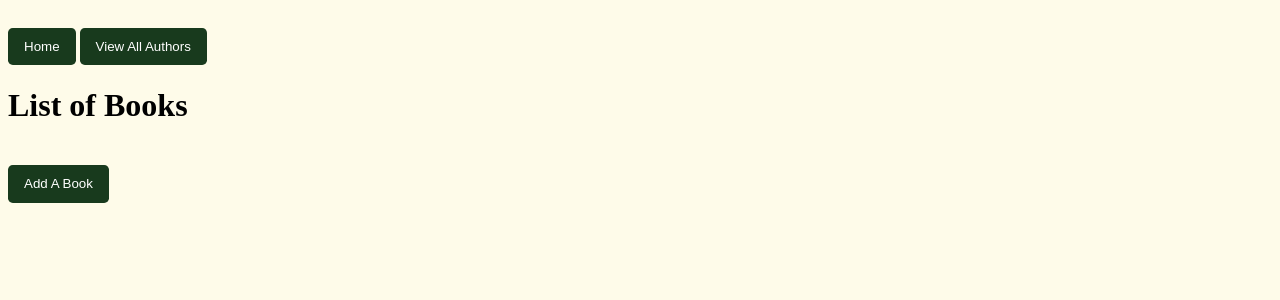
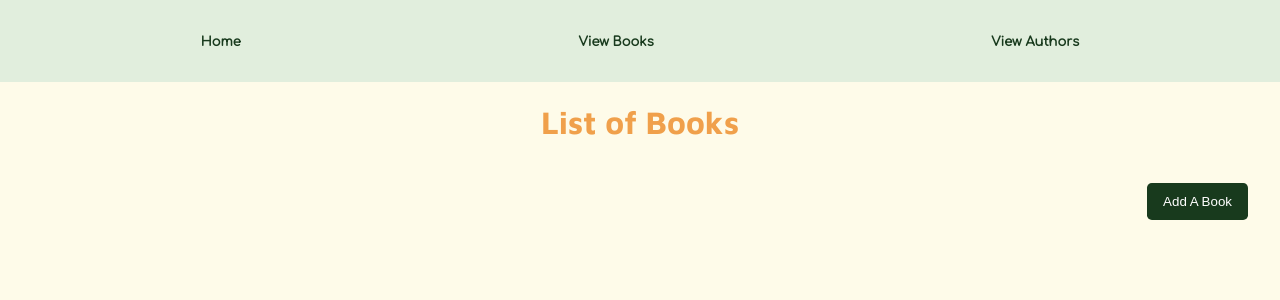
Before and after one commit to ShazSeatter/Book_Bucket_List, a Flask app: page /books in a window 1280 px wide. Shown: the top 300 px of the page. Run offline with Flask 2, Linux system fonts and the light colour scheme; data that the repository does not hold is empty; some libraries are stand-ins or nearby versions.

Commit message:
added nav bar, styling changes

```diff
--- a/static/style.css
+++ b/static/style.css
@@ -1,7 +1,31 @@
 body {
     background-color: #fefbe9;
+    margin: 0;
 }
 
+.nav {
+    display:flex;
+    list-style: none;
+    justify-content: space-around;
+    background-color: #e1eedd;
+    margin-top: 0;
+    padding: 2rem;
+}
+
+.nav-links > a {
+    text-decoration: none;
+    color:#183a1d;
+    font-family: 'Comfortaa', cursive;
+    font-size: small;
+    font-weight: 700;
+}
+
+.nav-links > a:hover {
+    text-decoration: underline;
+    color:#183a1d;
+    cursor: pointer;
+    font-style: italic;
+}
 
 .main-header {
     margin-top: 20px;
@@ -67,7 +91,6 @@ header > h1 {
 }
 
 
-
 /* BOOKS INDEX PAGE */
 
 .saved-books-container {
@@ -76,6 +99,19 @@ header > h1 {
     flex-wrap: wrap;
 }
 
+.book-page-header {
+    text-align: center;
+    color: #f0a04b;
+    font-family: 'Maven Pro', sans-serif;
+
+}
+
+.add-book-btn {
+    display: flex;
+    justify-content: flex-end;
+    margin-right: 2rem;
+
+}
 .book {
     margin: 2rem;
     background-color:#e1eedd;
@@ -96,10 +132,11 @@ header > h1 {
 }
 
 
-
 .extra-margin {
     margin-top: 2rem;
 }
+
+
 
 /* ADDING NEW BOOK - HTML PAGE */
 
--- a/templates/authors/index.html
+++ b/templates/authors/index.html
@@ -1,8 +1,6 @@
 {% extends 'base.html' %}
 
 {% block content %}
-<button class="btn-main"><a href="/">Home</a></button>
-<button class="btn-main"><a href="/books">View All Books</a></button>
 <h1>Authors</h1>
 
 {% for author in all_authors %}
--- a/templates/authors/new.html
+++ b/templates/authors/new.html
@@ -2,9 +2,6 @@
 
 
 {% block content %}
-<button class="btn-main"><a href="/">Home</a></button>
-<button class="btn-main"><a href="/books">View All Books</a></button>
-<button class="btn-main"><a href="/authors">View All Authors</a></button>
 <form action="/authors" method="post">
     <h4>Author Info</h4>
     <div>
--- a/templates/base.html
+++ b/templates/base.html
@@ -4,15 +4,21 @@
     <meta charset="UTF-8">
     <meta http-equiv="X-UA-Compatible" content="IE=edge">
     <meta name="viewport" content="width=device-width, initial-scale=1.0">
-    <link rel="stylesheet" href="https://stackpath.bootstrapcdn.com/font-awesome/4.7.0/css/font-awesome.min.css" crossorigin="anonymous">
     <link rel="preconnect" href="https://fonts.googleapis.com">
     <link rel="preconnect" href="https://fonts.gstatic.com" crossorigin>
     <link href="https://fonts.googleapis.com/css2?family=Comfortaa&family=Maven+Pro:wght@400;500;600;700&display=swap" rel="stylesheet">
+    <link rel="stylesheet" href="https://stackpath.bootstrapcdn.com/font-awesome/4.7.0/css/font-awesome.min.css" crossorigin="anonymous">
     <link rel="stylesheet" href="{{ url_for('static', filename='style.css') }}">
     <title>{{ title }} - Book Bucket List</title>
 </head>
 <body>
-
+<nav>
+    <ul class="nav">
+        <li class="nav-links"><a href="/">Home</a></li>
+        <li class="nav-links"><a href="/books">View Books</a></li>
+        <li class="nav-links"><a href="/authors">View Authors</a></li>
+    </ul>
+</nav>
 {% block content %}
 
 {% endblock %}
--- a/templates/books/index.html
+++ b/templates/books/index.html
@@ -2,16 +2,18 @@
 
 {% block content %}
 <!-- displaying book cards on page  -->
-<button class="btn-main"><a href="/">Home</a></button>
-<button class="btn-main"><a href="/authors">View All Authors</a></button>
-    <header>
+    <header class="book-page-header">
         <h1>List of Books</h1>
     </header>
+    <div class="add-book-btn">
+        <button class="btn-main"><a href="/books/new">Add A Book</a></button>
+    </div>
     <section class="books-card-section">
         <div class="saved-books-container">
             {% for book in all_books %}
             <div class="book">
-                <h3 class="book-tags">Title</h3>
+            <!-- NEED TO FIX THIS - FONT AWESOME NOT WORKING -->
+                    <h3 class="book-tags">Tile</h3>
                     <p class="book-font-size">{{book.title}}</p>
 
                     <span class="book-font-size"> by <i>{{book.author.full_name()}}</i></span>
@@ -29,7 +31,7 @@
                         <input type="submit" value="Update">
                     </form>
                     <form class="delete-form" action="/books/{{book.id}}/delete" method="POST">
-                    <button class="trash-button"><i class="fa fa-trash-o fa-3x" style="color:red" aria-hidden="true"></i></button>
+                        <button class="trash-button">Delete</button>
                     </form>
 
             </div>
@@ -39,8 +41,4 @@
 
 
 </section>
-
-        <div class="footer-add-btn">
-            <button class="btn-main"><a href="/books/new">Add A Book</a></button>
-        </div>
 {% endblock %}
--- a/templates/books/new.html
+++ b/templates/books/new.html
@@ -2,9 +2,6 @@
 
 
 {% block content %}
-<button class="btn-main"><a href="/">Home</a></button>
-<button class="btn-main"><a href="/books">View All Books</a></button>
-<button class="btn-main"><a href="/authors">View All Authors</a></button>
 <form action="/books" method="post">
 
     <h1 class="new-book-heading">Add A Book Here</h1>
```
Lines whose indentation alone changed are shown as unchanged.
